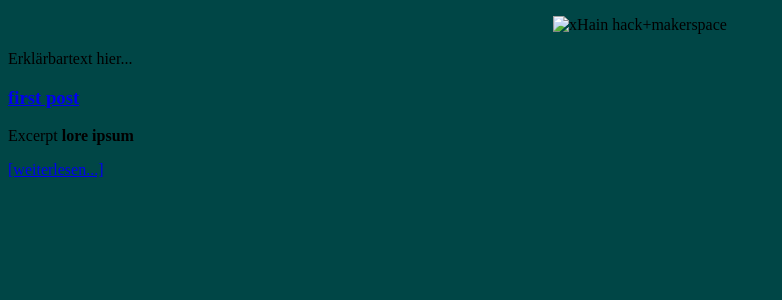
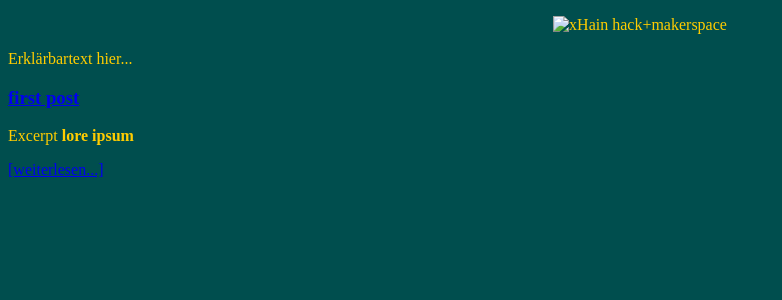
Before and after one commit to xHain-hackspace/xHain-hackspace.github.io, a Jekyll site: the page built from index.md, in a window 1280 px wide. Shown: the top 300 px of the page, without its empty margins (0-782 px from the left). Built offline with Jekyll 4.4.1, drawn with Linux system fonts in a browser that asks for light colours.

Commit message:
schriftfarbe

```diff
--- a/_layouts/main.html
+++ b/_layouts/main.html
@@ -12,7 +12,8 @@
       .justify { text-align: justify; }
       .start   { text-align: start; }
       .end     { text-align: end; }
-      body    { background-color: rgb(0,70,70); }
+      body     { background-color: rgb(0,78,78);
+      			 color: rgb(255,205,0);	}
     </style>
 	</head>
 
```
